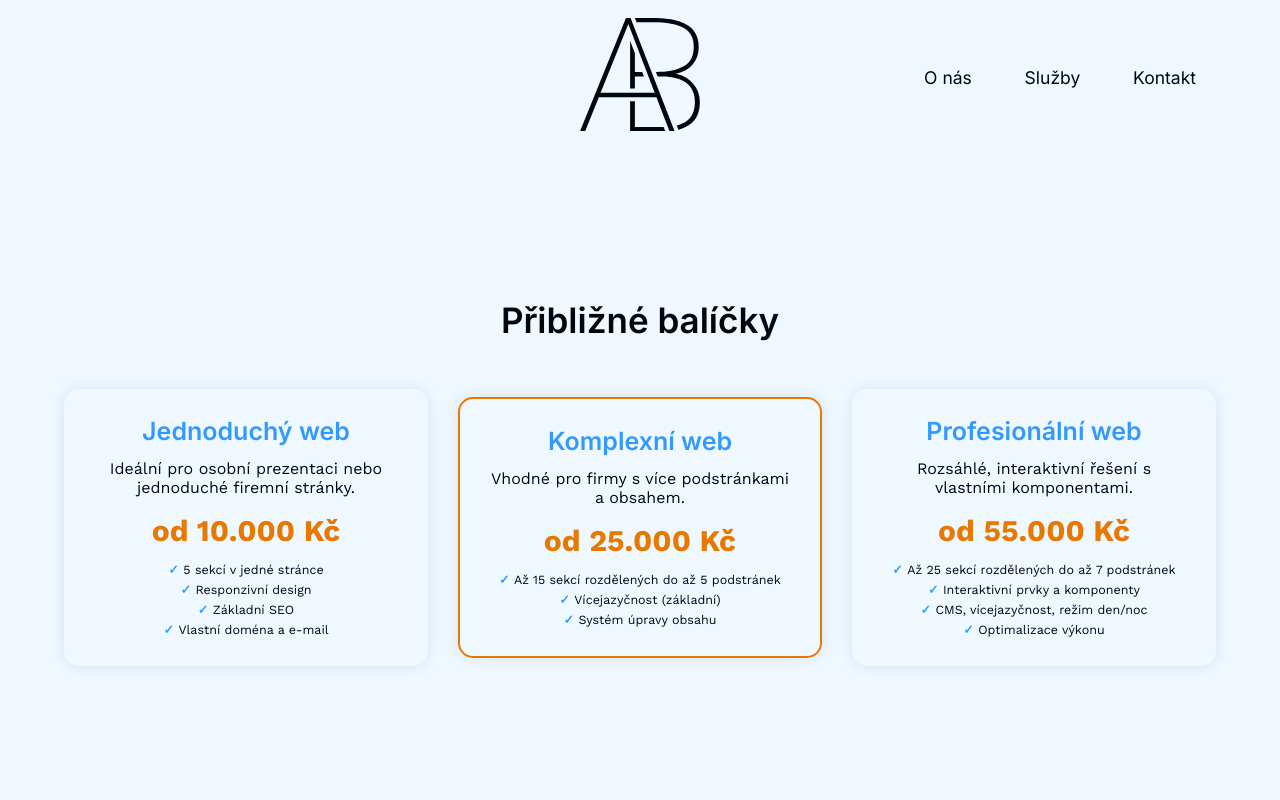
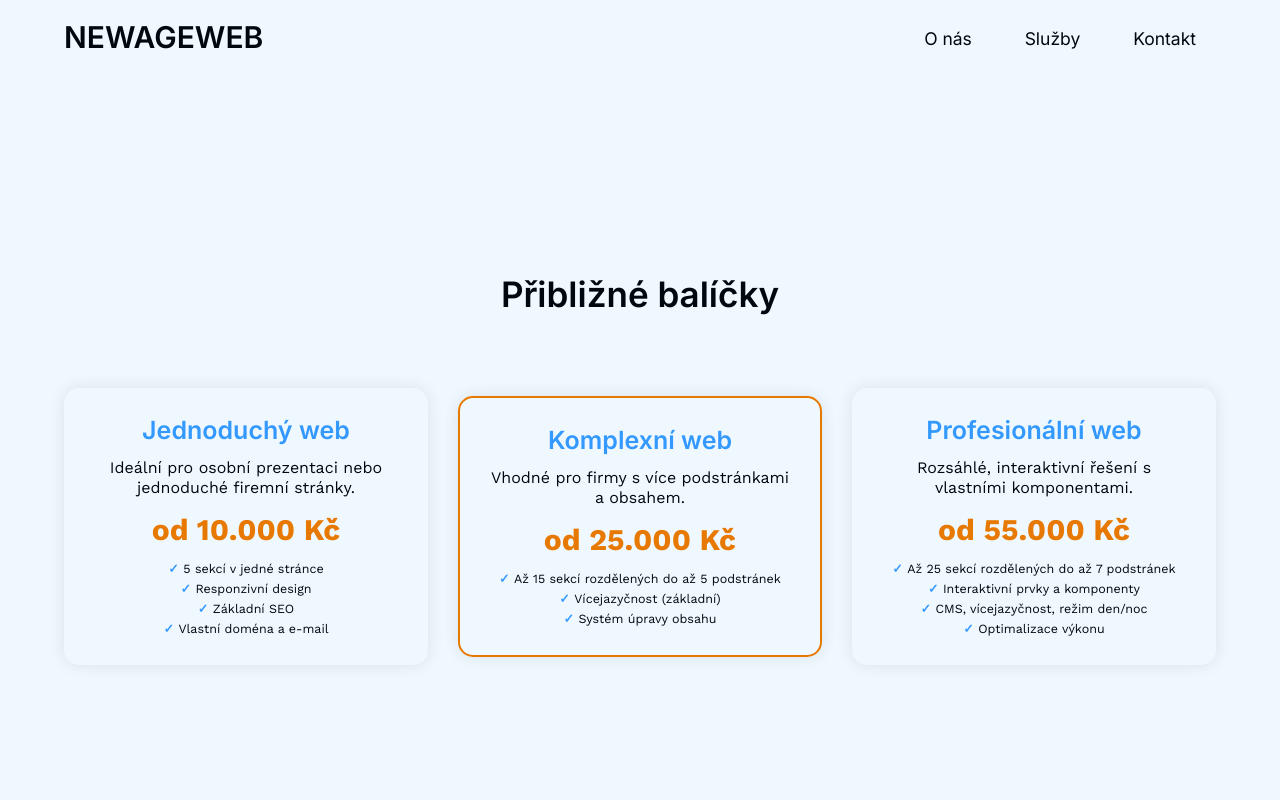
Before and after one commit to adambprograming/company, a Next.js app: page /cenik in a window 1280 px wide. Shown: the top 800 px of the page. Built offline with nearby package versions, Linux system fonts and the light colour scheme.

Commit message:
adjustments

```diff
--- a/app/globals.scss
+++ b/app/globals.scss
@@ -125,7 +125,7 @@ body{
     --padding-page-sides: clamp(1rem, 5vw, 8rem);
     // INDIVIDUAL FOR PROJECT
     --border-radius-btn: 15px;
-    --gap-section: clamp(3rem, 4vw, 6rem);
+    --gap-section: clamp(4.5rem, 6vw, 9rem);
 }
 
 html {
--- a/app/layout.jsx
+++ b/app/layout.jsx
@@ -78,7 +78,7 @@ export default function RootLayout({ children }) {
   return (
     <html lang="cs">
       <body className={`${fontPrimary.variable} ${fontSecondary.variable}`}>
-        <Header variant="leftsettings-centerlogo-rightmenu" />
+        <Header variant="leftlogo-rightmenu-rightsettings" />
         {children}
         <Footer />
       </body>
--- a/app/page.module.scss
+++ b/app/page.module.scss
@@ -3,7 +3,7 @@
   --shadow-soft: 0 20px 40px -34px var(--shadow-100);
   display: flex;
   flex-direction: column;
-  gap: var(--gap-section);
+  gap: calc(var(--gap-section) + 4.5rem);
 
   > section {
     animation: fadeUp 0.7s ease forwards;
@@ -111,7 +111,8 @@
         margin: 0;
         max-width: 18ch;
         font-size: clamp(3.1rem, 5.7vw, 5.6rem);
-        line-height: 0.95;
+        // font-size: clamp(2.5rem, 2.25rem + 2.5vw, 4.375rem);
+        line-height: 1.05;
         letter-spacing: -0.02em;
 
         strong {
--- a/containers/header/header.container.jsx
+++ b/containers/header/header.container.jsx
@@ -96,11 +96,12 @@ const Header = ({
           menuRef.current?.handleLogoClick();
         }}
       >
-        <Logo
+        {/* <Logo
           alt={"Logo"}
           id="logo-header"
           aria-label={"Logo"}
-        />
+        /> */}
+        <h1 id="logo-header">NEWAGEWEB</h1>
       </Link>
     );
   };
--- a/containers/header/header.styles.scss
+++ b/containers/header/header.styles.scss
@@ -52,15 +52,25 @@ $width-logo: clamp(50px, 12vw, 120px);
   max-width: var(--breakpoint-1440);
   .header-container-logo {
     margin: auto 0;
+    a {
+      text-decoration: none;
+    }
     #logo-header {
-      cursor: pointer;
-      width: $width-logo;
-      height: auto;
-      padding: 5px 0;
-      & > * {
-        fill: var(--color-text);
-      }
+      font-size: var(--fontsize-h2);
+      font-family: var(--font-primary);
+      color: var(--color-text);
+      font-weight: 600;
+      line-height: 1.6;
     }
+    // #logo-header {
+    //   cursor: pointer;
+    //   width: $width-logo;
+    //   height: auto;
+    //   padding: 5px 0;
+    //   & > * {
+    //     fill: var(--color-text);
+    //   }
+    // }
   }
   #header-container-menu {
     margin: auto 0;
```
Also changed, not shown: app/page.jsx (+23 -23 lines). Lines whose indentation alone changed are shown as unchanged.
